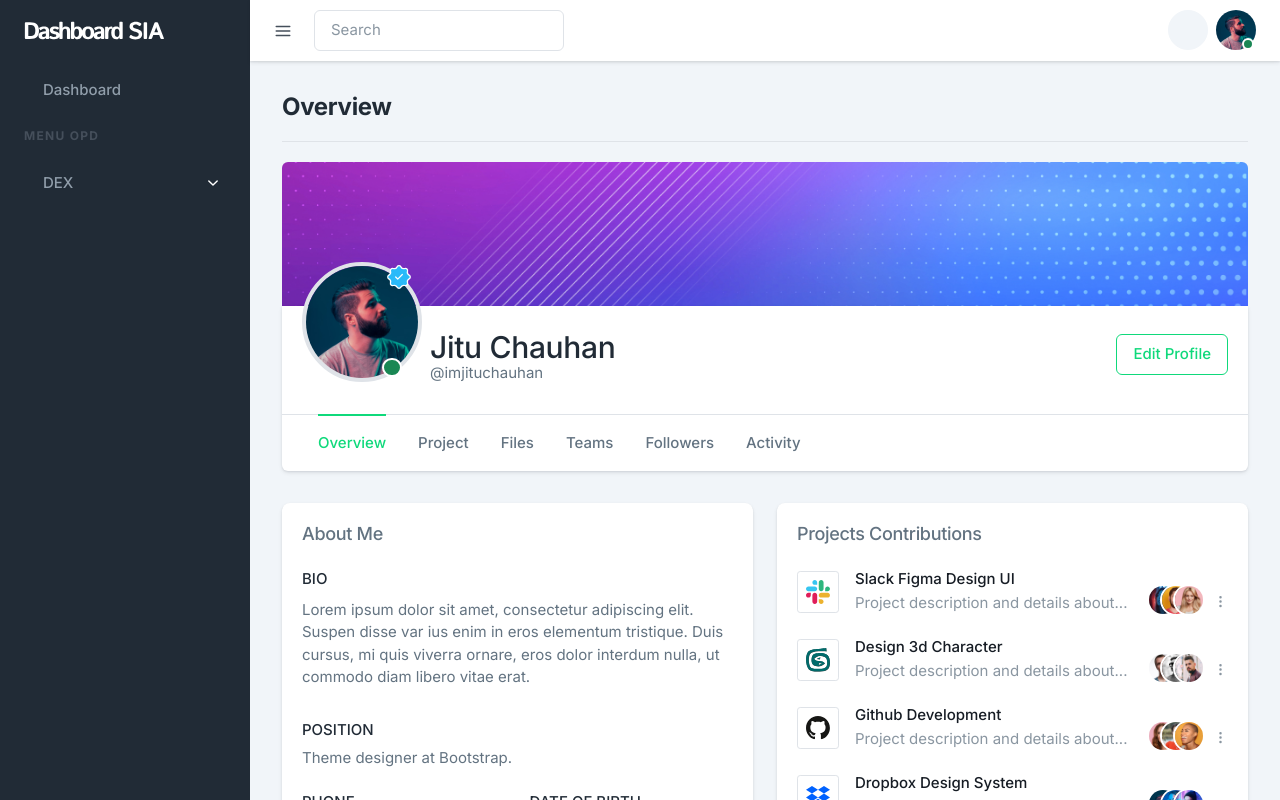
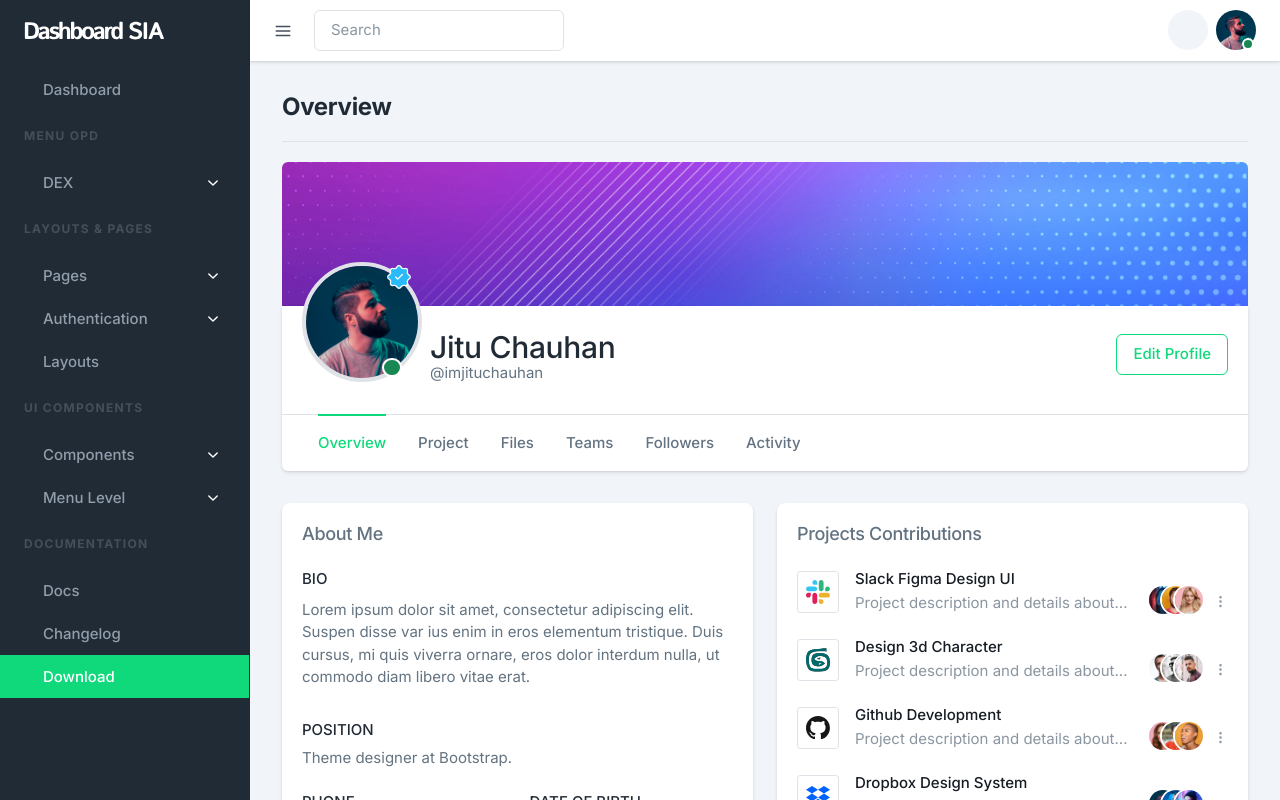
Before and after one commit to nevmock/Organisasi-Perangkat-Daerah-Banjar-FE, a Next.js app: page /pages/profile in a window 1280 px wide. Shown: the top 800 px of the page. Built offline with nearby package versions, Linux system fonts and the light colour scheme; a web font is replaced by a local one.

Commit message:
monitoring sumary

```diff
--- a/routes/DashboardRoutes.js
+++ b/routes/DashboardRoutes.js
@@ -1,4 +1,4 @@
-import { v4 as uuid } from 'uuid';
+import { v4 as uuid } from "uuid";
 /**
  *  All Dashboard Routes
  *
@@ -26,155 +26,155 @@ import { v4 as uuid } from 'uuid';
 export const DashboardMenu = [
   {
     id: uuid(),
-    title: 'Dashboard',
-    icon: 'home',
-    link: '/',
+    title: "Dashboard",
+    icon: "home",
+    link: "/",
   },
   {
     id: uuid(),
-    title: 'Menu OPD',
+    title: "Menu OPD",
     grouptitle: true,
   },
   {
     id: uuid(),
-    title: 'DEX',
-    icon: 'layers',
+    title: "DEX",
+    icon: "layers",
     children: [
-      { id: uuid(), link: '/opd/perencanaan', name: 'Perencanaan' },
-      { id: uuid(), link: '/opd/laporan', name: 'Laporan' },
-      { id: uuid(), link: '/opd/amplifikasi', name: 'Amplifikasi' },
+      { id: uuid(), link: "/opd/perencanaan", name: "Perencanaan" },
+      { id: uuid(), link: "/opd/laporan", name: "Laporan" },
+      { id: uuid(), link: "/opd/amplifikasi", name: "Amplifikasi" },
     ],
   },
 
-  // {
-  //   id: uuid(),
-  //   title: 'LAYOUTS & PAGES',
-  //   grouptitle: true,
-  // },
-  // {
-  //   id: uuid(),
-  //   title: 'Pages',
-  //   icon: 'layers',
-  //   children: [
-  //     { id: uuid(), link: '/pages/profile', name: 'Profile' },
-  //     { id: uuid(), link: '/pages/settings', name: 'Settings' },
-  //     { id: uuid(), link: '/pages/billing', name: 'Billing' },
-  //     { id: uuid(), link: '/pages/pricing', name: 'Pricing' },
-  //     { id: uuid(), link: '/not-found', name: '404 Error' },
-  //   ],
-  // },
-  // {
-  //   id: uuid(),
-  //   title: 'Authentication',
-  //   icon: 'lock',
-  //   children: [
-  //     { id: uuid(), link: '/authentication/sign-in', name: 'Sign In' },
-  //     { id: uuid(), link: '/authentication/sign-up', name: 'Sign Up' },
-  //     {
-  //       id: uuid(),
-  //       link: '/authentication/forget-password',
-  //       name: 'Forget Password',
-  //     },
-  //   ],
-  // },
-  // {
-  //   id: uuid(),
-  //   title: 'Layouts',
-  //   icon: 'layout',
-  //   link: '/layout-vertical',
-  // },
-  // {
-  //   id: uuid(),
-  //   title: 'UI COMPONENTS',
-  //   grouptitle: true,
-  // },
-  // {
-  //   id: uuid(),
-  //   title: 'Components',
-  //   icon: 'monitor',
-  //   children: [
-  //     { id: uuid(), link: '/components/accordions', name: 'Accordions' },
-  //     { id: uuid(), link: '/components/alerts', name: 'Alerts' },
-  //     { id: uuid(), link: '/components/badges', name: 'Badges' },
-  //     { id: uuid(), link: '/components/breadcrumbs', name: 'Breadcrumbs' },
-  //     { id: uuid(), link: '/components/buttons', name: 'Buttons' },
-  //     { id: uuid(), link: '/components/button-group', name: 'ButtonGroup' },
-  //     { id: uuid(), link: '/components/cards', name: 'Cards' },
-  //     { id: uuid(), link: '/components/carousels', name: 'Carousel' },
-  //     { id: uuid(), link: '/components/close-button', name: 'Close Button' },
-  //     { id: uuid(), link: '/components/collapse', name: 'Collapse' },
-  //     { id: uuid(), link: '/components/dropdowns', name: 'Dropdowns' },
-  //     { id: uuid(), link: '/components/list-group', name: 'Listgroup' },
-  //     { id: uuid(), link: '/components/modal', name: 'Modal' },
-  //     { id: uuid(), link: '/components/navs', name: 'Navs' },
-  //     { id: uuid(), link: '/components/navbar', name: 'Navbar' },
-  //     { id: uuid(), link: '/components/offcanvas', name: 'Offcanvas' },
-  //     { id: uuid(), link: '/components/overlays', name: 'Overlays' },
-  //     { id: uuid(), link: '/components/pagination', name: 'Pagination' },
-  //     { id: uuid(), link: '/components/popovers', name: 'Popovers' },
-  //     { id: uuid(), link: '/components/progress', name: 'Progress' },
-  //     { id: uuid(), link: '/components/spinners', name: 'Spinners' },
-  //     { id: uuid(), link: '/components/tables', name: 'Tables' },
-  //     { id: uuid(), link: '/components/toasts', name: 'Toasts' },
-  //     { id: uuid(), link: '/components/tooltips', name: 'Tooltips' },
-  //   ],
-  // },
-  // {
-  //   id: uuid(),
-  //   title: 'Menu Level',
-  //   icon: 'corner-left-down',
-  //   children: [
-  //     {
-  //       id: uuid(),
-  //       link: '#',
-  //       title: 'Two Level',
-  //       children: [
-  //         { id: uuid(), link: '#', name: 'NavItem 1' },
-  //         { id: uuid(), link: '#', name: 'NavItem 2' },
-  //       ],
-  //     },
-  //     {
-  //       id: uuid(),
-  //       link: '#',
-  //       title: 'Three Level',
-  //       children: [
-  //         {
-  //           id: uuid(),
-  //           link: '#',
-  //           title: 'NavItem 1',
-  //           children: [
-  //             { id: uuid(), link: '#', name: 'NavChildItem 1' },
-  //             { id: uuid(), link: '#', name: 'NavChildItem 2' },
-  //           ],
-  //         },
-  //         { id: uuid(), link: '#', name: 'NavItem 2' },
-  //       ],
-  //     },
-  //   ],
-  // },
-  // {
-  //   id: uuid(),
-  //   title: 'Documentation',
-  //   grouptitle: true,
-  // },
-  // {
-  //   id: uuid(),
-  //   title: 'Docs',
-  //   icon: 'clipboard',
-  //   link: '/documentation',
-  // },
-  // {
-  //   id: uuid(),
-  //   title: 'Changelog',
-  //   icon: 'git-pull-request',
-  //   link: '/changelog',
-  // },
-  // {
-  //   id: uuid(),
-  //   title: 'Download',
-  //   icon: 'download',
-  //   link: 'https://codescandy.gumroad.com/l/dashui-nextjs',
-  // },
+  {
+    id: uuid(),
+    title: "LAYOUTS & PAGES",
+    grouptitle: true,
+  },
+  {
+    id: uuid(),
+    title: "Pages",
+    icon: "layers",
+    children: [
+      { id: uuid(), link: "/pages/profile", name: "Profile" },
+      { id: uuid(), link: "/pages/settings", name: "Settings" },
+      { id: uuid(), link: "/pages/billing", name: "Billing" },
+      { id: uuid(), link: "/pages/pricing", name: "Pricing" },
+      { id: uuid(), link: "/not-found", name: "404 Error" },
+    ],
+  },
+  {
+    id: uuid(),
+    title: "Authentication",
+    icon: "lock",
+    children: [
+      { id: uuid(), link: "/authentication/sign-in", name: "Sign In" },
+      { id: uuid(), link: "/authentication/sign-up", name: "Sign Up" },
+      {
+        id: uuid(),
+        link: "/authentication/forget-password",
+        name: "Forget Password",
+      },
+    ],
+  },
+  {
+    id: uuid(),
+    title: "Layouts",
+    icon: "layout",
+    link: "/layout-vertical",
+  },
+  {
+    id: uuid(),
+    title: "UI COMPONENTS",
+    grouptitle: true,
+  },
+  {
+    id: uuid(),
+    title: "Components",
+    icon: "monitor",
+    children: [
+      { id: uuid(), link: "/components/accordions", name: "Accordions" },
+      { id: uuid(), link: "/components/alerts", name: "Alerts" },
+      { id: uuid(), link: "/components/badges", name: "Badges" },
+      { id: uuid(), link: "/components/breadcrumbs", name: "Breadcrumbs" },
+      { id: uuid(), link: "/components/buttons", name: "Buttons" },
+      { id: uuid(), link: "/components/button-group", name: "ButtonGroup" },
+      { id: uuid(), link: "/components/cards", name: "Cards" },
+      { id: uuid(), link: "/components/carousels", name: "Carousel" },
+      { id: uuid(), link: "/components/close-button", name: "Close Button" },
+      { id: uuid(), link: "/components/collapse", name: "Collapse" },
+      { id: uuid(), link: "/components/dropdowns", name: "Dropdowns" },
+      { id: uuid(), link: "/components/list-group", name: "Listgroup" },
+      { id: uuid(), link: "/components/modal", name: "Modal" },
+      { id: uuid(), link: "/components/navs", name: "Navs" },
+      { id: uuid(), link: "/components/navbar", name: "Navbar" },
+      { id: uuid(), link: "/components/offcanvas", name: "Offcanvas" },
+      { id: uuid(), link: "/components/overlays", name: "Overlays" },
+      { id: uuid(), link: "/components/pagination", name: "Pagination" },
+      { id: uuid(), link: "/components/popovers", name: "Popovers" },
+      { id: uuid(), link: "/components/progress", name: "Progress" },
+      { id: uuid(), link: "/components/spinners", name: "Spinners" },
+      { id: uuid(), link: "/components/tables", name: "Tables" },
+      { id: uuid(), link: "/components/toasts", name: "Toasts" },
+      { id: uuid(), link: "/components/tooltips", name: "Tooltips" },
+    ],
+  },
+  {
+    id: uuid(),
+    title: "Menu Level",
+    icon: "corner-left-down",
+    children: [
+      {
+        id: uuid(),
+        link: "#",
+        title: "Two Level",
+        children: [
+          { id: uuid(), link: "#", name: "NavItem 1" },
+          { id: uuid(), link: "#", name: "NavItem 2" },
+        ],
+      },
+      {
+        id: uuid(),
+        link: "#",
+        title: "Three Level",
+        children: [
+          {
+            id: uuid(),
+            link: "#",
+            title: "NavItem 1",
+            children: [
+              { id: uuid(), link: "#", name: "NavChildItem 1" },
+              { id: uuid(), link: "#", name: "NavChildItem 2" },
+            ],
+          },
+          { id: uuid(), link: "#", name: "NavItem 2" },
+        ],
+      },
+    ],
+  },
+  {
+    id: uuid(),
+    title: "Documentation",
+    grouptitle: true,
+  },
+  {
+    id: uuid(),
+    title: "Docs",
+    icon: "clipboard",
+    link: "/documentation",
+  },
+  {
+    id: uuid(),
+    title: "Changelog",
+    icon: "git-pull-request",
+    link: "/changelog",
+  },
+  {
+    id: uuid(),
+    title: "Download",
+    icon: "download",
+    link: "https://codescandy.gumroad.com/l/dashui-nextjs",
+  },
 ];
 
 export default DashboardMenu;
```
Also changed, not shown: app/(dashboard)/page.js (+8 -8 lines), sub-components/dashboard/TasksPerformance.js (+62 -43 lines).
